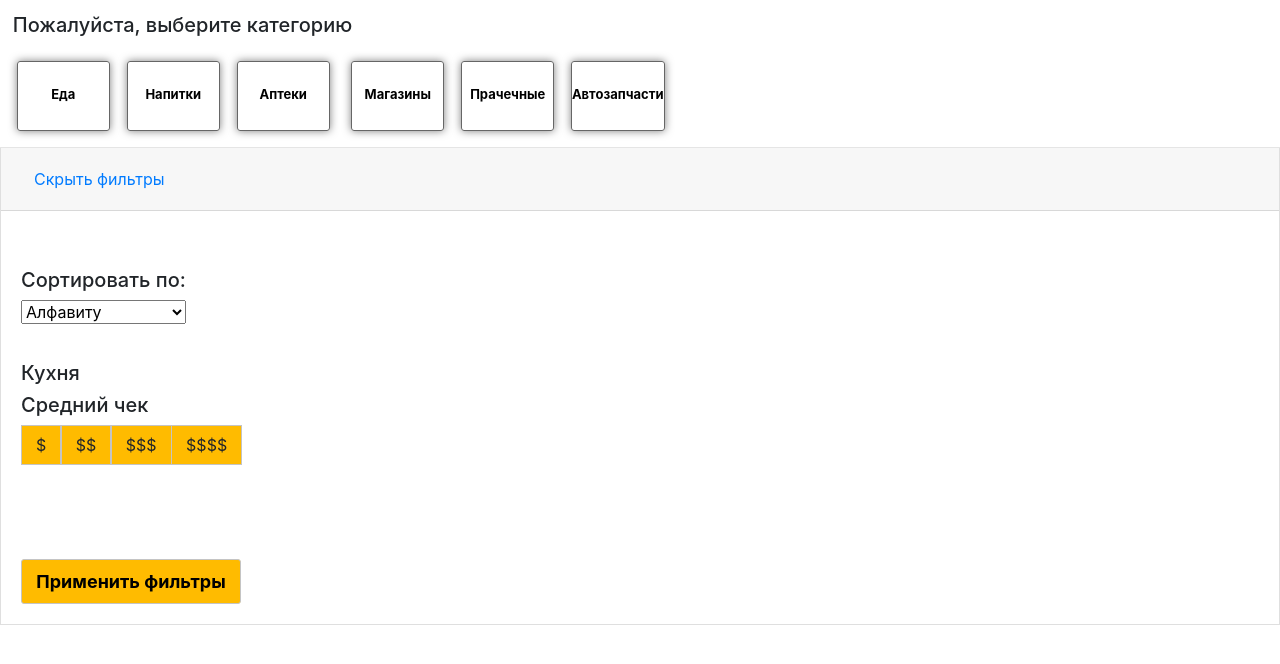
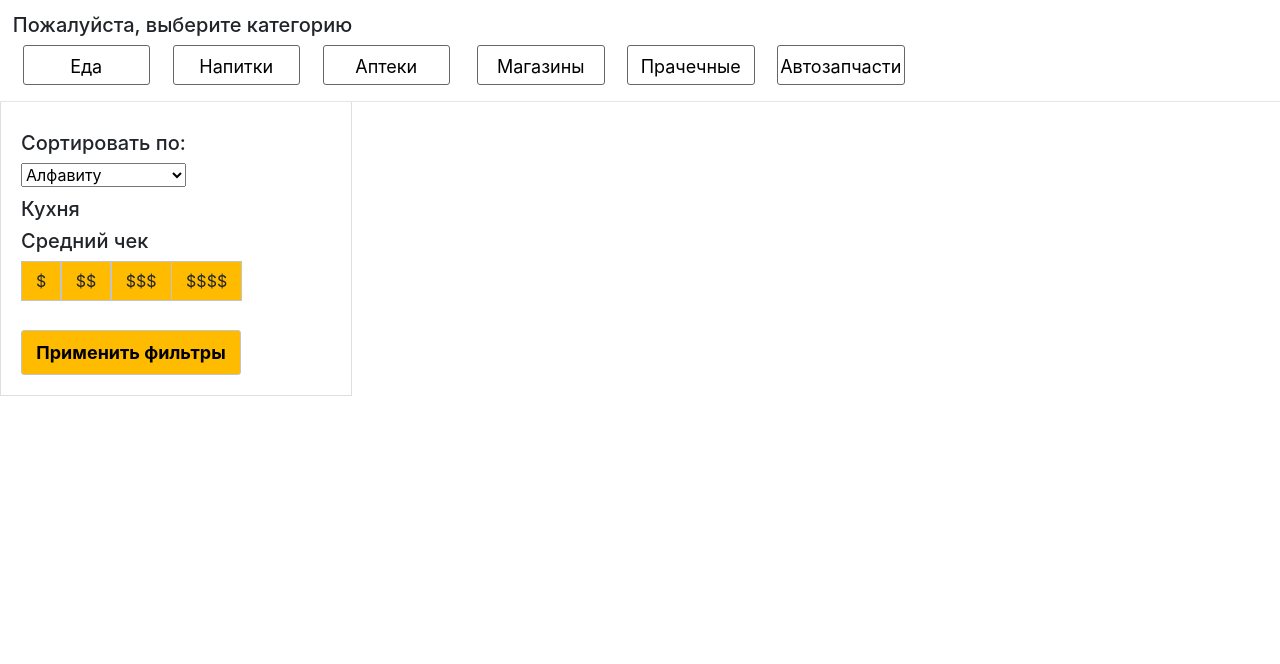
Before and after one commit to orazkarl/dostavkakz, a Django app: page /stores_list/ in a window 1280 px wide. Shown: the part 50-714 px from the top of the page. Run offline with Django 3.2, Linux system fonts and the light colour scheme; data that the repository does not hold is empty; some libraries are stand-ins or nearby versions.

Commit message:
Front updates

```diff
--- a/static/css/style.css
+++ b/static/css/style.css
@@ -111,14 +111,14 @@ a {
  }
  .logo {
   margin-top: 16%;
-  margin-left: 42.5%;
+  margin-left: 41.5%;
  }
  .logo img {
   width: 220px;
   height: 50px;
  }
  .mainsearch {
-  margin-top: 2%;
+  margin-top: 1%;
   margin-left: 38%;
  }
  .mainsearch1 {
@@ -168,7 +168,10 @@ a {
 }
 .maincat-s {
   margin-top: 1%;
-  margin-left: 41.5%;
+  margin-left: 40%;
+}
+.maincat-s img {
+  padding: 5px;
 }
 .m-food {
   color: #000;
@@ -227,26 +230,6 @@ a {
   width: 100%;
   display: none;
 }
-  .categ_s {
-    width: 110px;
-    height: 70px;
-    text-align: center;
-    margin-top: 5%;
-    margin-left: 5%;
-    border: 1px solid;
-    border-color: #666;
-    border-radius: 3px;
-    padding-top: 23px;
-    font-size: 13px;
-    text-decoration: none;
-    box-shadow: 0 0 8px rgba(0,0,0,0.5);
-    cursor: pointer;
-    font-weight: bold;
-    color: #000;
-  }
-  .categ_s a {
-    color: #000;
-  }
   .categories-pc {
     margin-top: 1%;
     border-bottom: 1px solid;
@@ -319,6 +302,9 @@ a {
 }
 .accordion {
   display: none;
+}
+.card-body {
+  width: 350px;
 }
 .filters {
   margin-left: 2%;
--- a/templates/landing/store_detail.html
+++ b/templates/landing/store_detail.html
@@ -122,7 +122,7 @@
                                 <p class="price">{{ product.price }}₸</p>
                             </div>
                             <div class="pos-img">
-                                <img src="{{ product.image.url }}" alt="">
+                                <img src="{% static 'images/' %}" alt="">
                             </div>
                         </div>
                     </div>
--- a/templates/landing/stores_list.html
+++ b/templates/landing/stores_list.html
@@ -2,7 +2,7 @@
 {% load static %}
 {% load template_filters %}
 {% block logo %}
-    <a href="{% url 'home' %}">
+    <a href="{% url 'home' %}" {% comment %}style="margin-left: 5%;"{% endcomment %}>
         <div class="s-logo1">
             <img src="{% static 'images/logo4.png' %}" alt="">
         </div>
@@ -36,30 +36,30 @@
     {#    </div>#}
     <div class="categories" style="display: block">
         <div class="categ_s_body">
-            <div class="s-food categ_s">
+            <div class="s-food categ_s1">
                 <a href="#" class="">Еда</a>
             </div>
 
-            <div class="s-drinks categ_s">
+            <div class="s-drinks categ_s1">
                 <a href="#" class="s-drinks1">Напитки</a>
             </div>
 
-            <div class="s-pharmacy categ_s">
+            <div class="s-pharmacy categ_s1">
                 <a href="#" class="s-pharmacy1">Аптеки</a>
             </div>
 
         </div>
 
         <div class="categ_s_body">
-            <div class="s-shops categ_s">
+            <div class="s-shops categ_s1">
                 <a href="#" class="s-shops1">Магазины</a>
             </div>
 
-            <div class="s-laundry categ_s">
+            <div class="s-laundry categ_s1">
                 <a href="#" class="s-laundry1">Прачечные</a>
             </div>
 
-            <div class="s-auto categ_s">
+            <div class="s-auto categ_s1">
                 <a href="#" class="s-auto1">Автозапчасти</a>
             </div>
 
@@ -68,10 +68,10 @@
     </div>
     <hr style="margin-bottom: 0">
 
-    <div class="body1" style="">
+    <div class="body1" style="display: inline-flex;">
         <div class="accordion" id="accordionExample" style="display: block">
             <div class="card" style="border-radius: 0; border-top: none">
-                <div class="card-header" id="headingOne">
+                <div class="card-header" style="display:none;" id="headingOne">
                     <h2 class="mb-0">
                         <button class="btn btn-link btn-block text-left" type="button" data-toggle="collapse"
                                 data-target="#collapseOne" aria-expanded="true" aria-controls="collapseOne"
```
Also changed, not shown: static/css/media.css (+33 -6 lines), templates/landing/index.html (+6 -4 lines).
